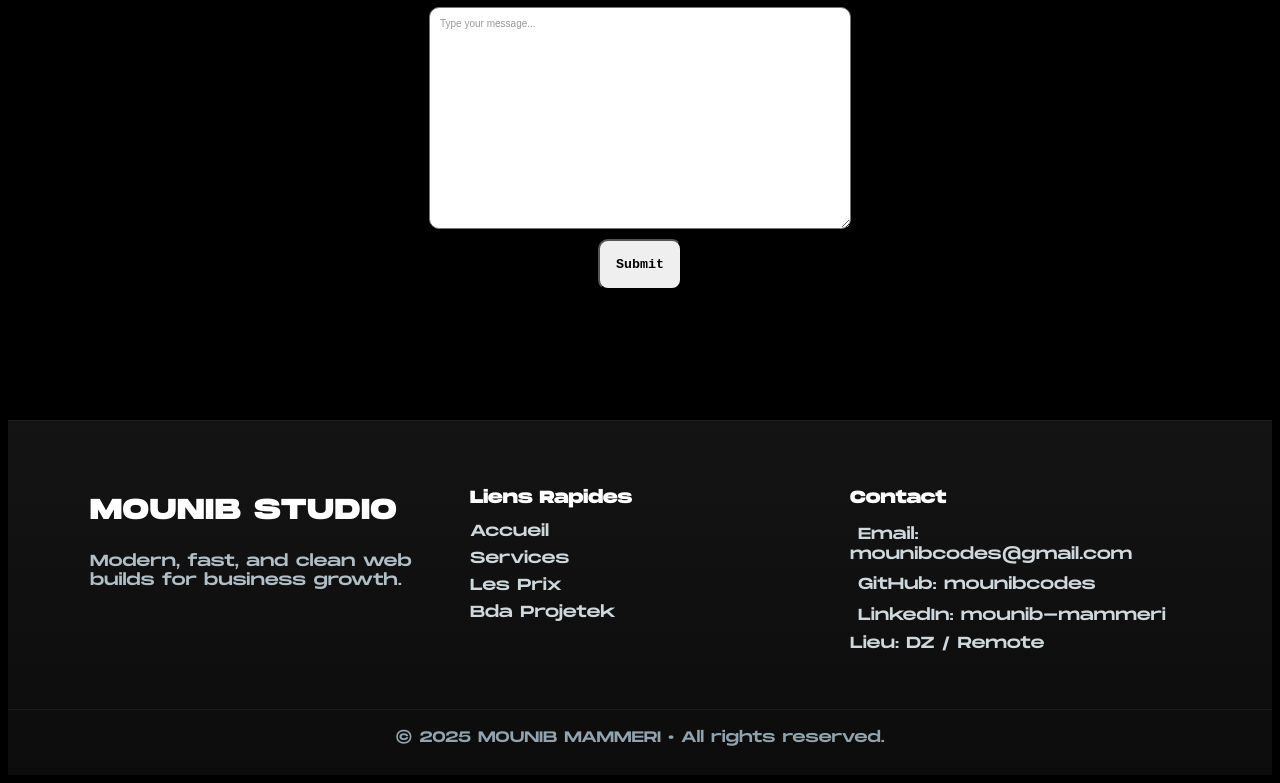
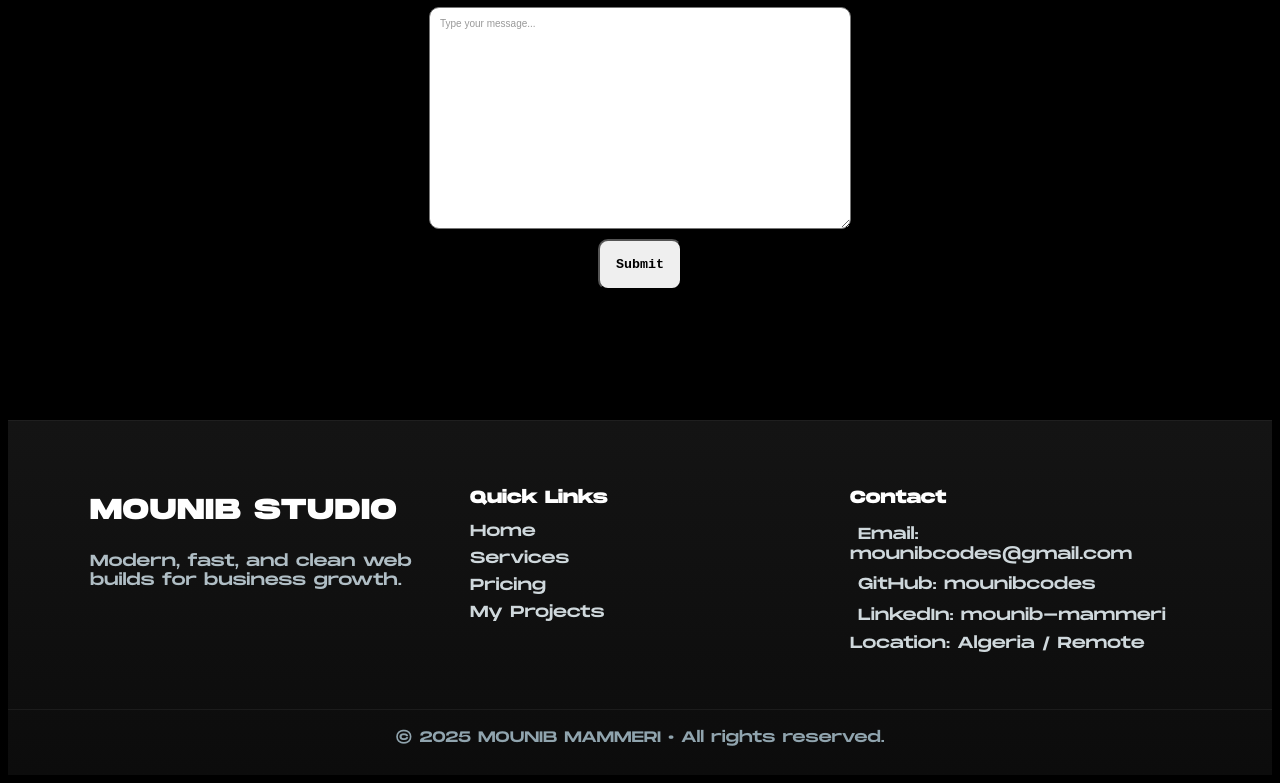
Before and after one commit to mounibcodes/mounibcodes, a plain HTML site: page index.html in a window 1280 px wide. Shown: the part 2999-3782 px from the top of the page. Drawn offline with Linux system fonts and the light colour scheme.

Commit message:
Fix HTML formatting and structure

```diff
--- a/index.html
+++ b/index.html
@@ -178,12 +178,12 @@
         </section>
 
         <section class="footer-section">
-                <h3 class="footer-title">Liens Rapides</h3>
+            <h3 class="footer-title">Quick Links</h3>
             <ul class="footer-links">
-                    <li><a href="#section1">Accueil</a></li>
+                <li><a href="#section1">Home</a></li>
                 <li><a href="#section2">Services</a></li>
-                    <li><a href="#section3">Les Prix</a></li>
-                    <li><a href="#section4">Bda Projetek</a></li>
+                <li><a href="#section3">Pricing</a></li>
+                <li><a href="#section4">My Projects</a></li>
             </ul>
         </section>
 
@@ -193,7 +193,7 @@
                 <li><i class="fas fa-envelope"></i> Email: <a href="mailto:mounibcodes@gmail.com">mounibcodes@gmail.com</a></li>
                 <li><i class="fab fa-github"></i> GitHub: <a href="https://github.com/mounibcodes" target="_blank" rel="noopener">mounibcodes</a></li>
                 <li><i class="fab fa-linkedin"></i> LinkedIn: <a href="https://www.linkedin.com/in/mounib-mammeri" target="_blank" rel="noopener">mounib-mammeri</a></li>
-                    <li>Lieu: DZ / Remote</li>
+                <li>Location: Algeria / Remote</li>
             </ul>
         </section>
     </div>
@@ -204,6 +204,7 @@
 </footer>
 
 
+
     <script src="me.js">
 
     </script>
```
Lines whose indentation alone changed are shown as unchanged.
